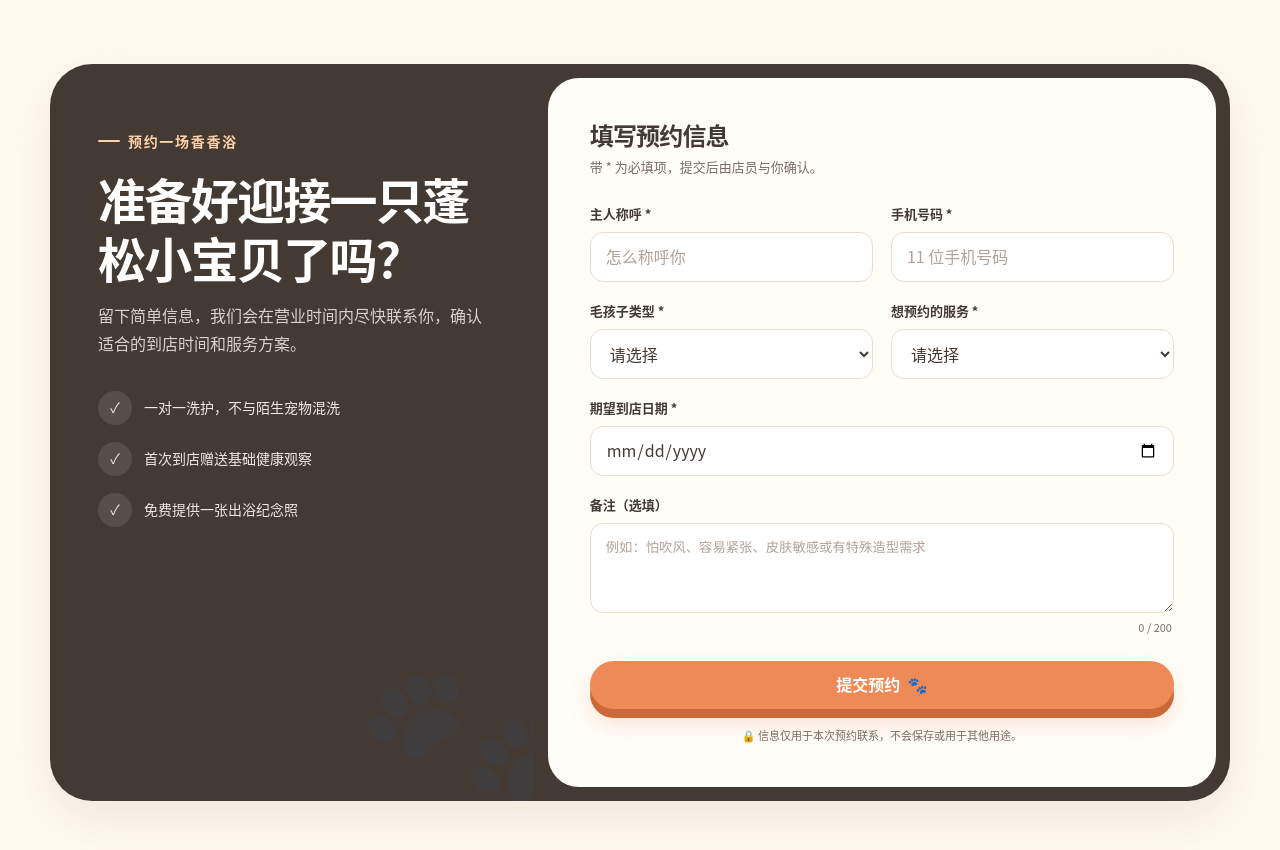
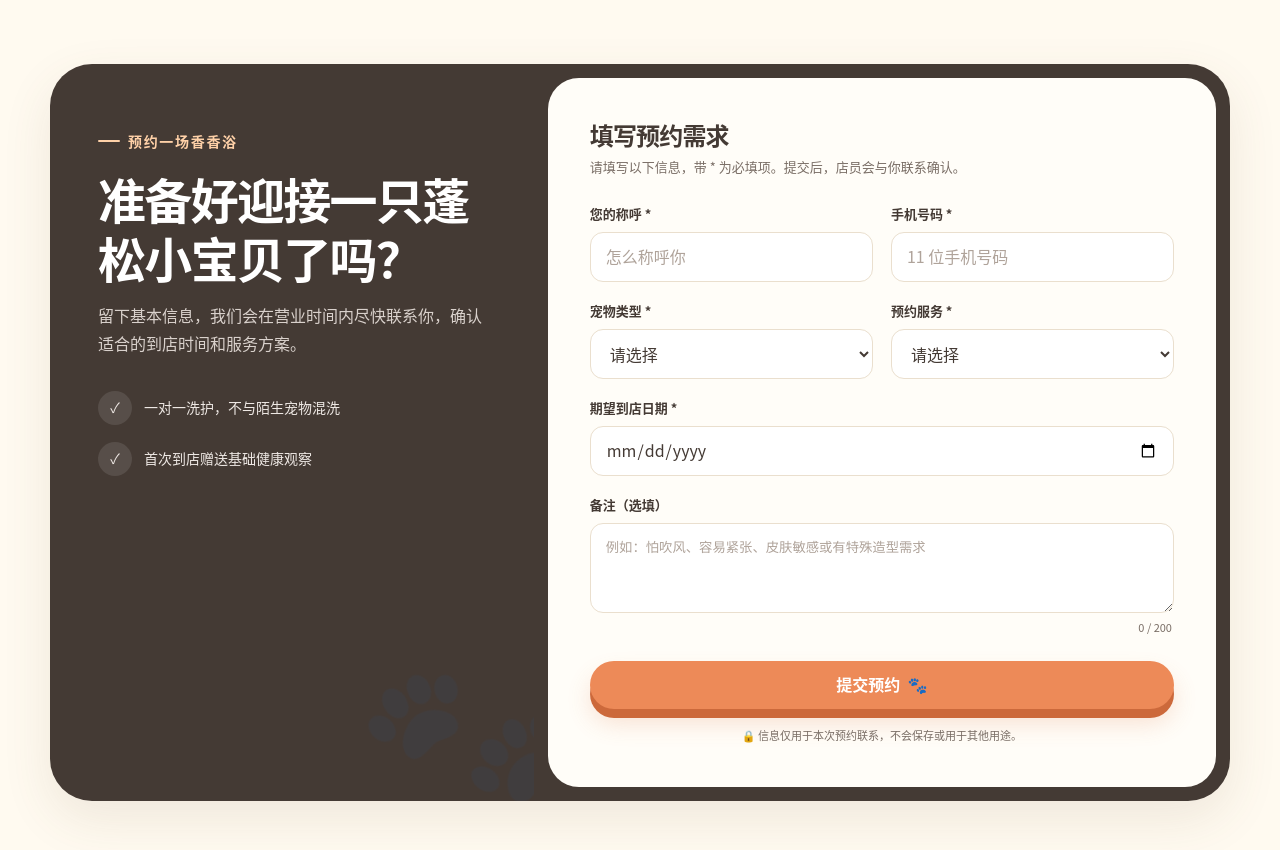
Before and after one commit to wangjoya684-cmyk/pet_care, a plain HTML site: page index.html in a window 1280 px wide. Shown: the part 3100-3950 px from the top of the page. Drawn offline with Linux system fonts and the light colour scheme.

Commit message:
yueyewenzi

```diff
--- a/index.html
+++ b/index.html
@@ -518,22 +518,21 @@
           <div class="booking-copy">
             <span class="eyebrow">预约一场香香浴</span>
             <h2 id="booking-title">准备好迎接一只蓬松小宝贝了吗？</h2>
-            <p>留下简单信息，我们会在营业时间内尽快联系你，确认适合的到店时间和服务方案。</p>
+            <p>留下基本信息，我们会在营业时间内尽快联系你，确认适合的到店时间和服务方案。</p>
             <div class="booking-perks">
               <div class="booking-perk"><span>✓</span> 一对一洗护，不与陌生宠物混洗</div>
               <div class="booking-perk"><span>✓</span> 首次到店赠送基础健康观察</div>
-              <div class="booking-perk"><span>✓</span> 免费提供一张出浴纪念照</div>
             </div>
           </div>
           <div class="booking-form-wrap">
-            <h3>填写预约信息</h3>
-            <p class="form-intro">带 * 为必填项，提交后由店员与你确认。</p>
+            <h3>填写预约需求</h3>
+            <p class="form-intro">请填写以下信息，带 * 为必填项。提交后，店员会与你联系确认。</p>
             <form id="booking-form" novalidate>
               <div class="form-grid">
-                <div class="field"><label for="name">主人称呼 *</label><input id="name" name="name" type="text" placeholder="怎么称呼你" autocomplete="name" required></div>
+                <div class="field"><label for="name">您的称呼 *</label><input id="name" name="name" type="text" placeholder="怎么称呼你" autocomplete="name" required></div>
                 <div class="field"><label for="phone">手机号码 *</label><input id="phone" name="phone" type="tel" inputmode="numeric" placeholder="11 位手机号码" autocomplete="tel" required></div>
-                <div class="field"><label for="petType">毛孩子类型 *</label><select id="petType" name="petType" required><option value="">请选择</option><option value="dog">狗狗</option><option value="cat">猫咪</option><option value="other">其他小宠</option></select></div>
-                <div class="field"><label for="service">想预约的服务 *</label><select id="service" name="service" required><option value="">请选择</option><option value="basic">基础香香浴</option><option value="care">精致焕新洗护</option><option value="spa">植萃舒缓 SPA</option><option value="unsure">还不确定，想听建议</option></select></div>
+                <div class="field"><label for="petType">宠物类型 *</label><select id="petType" name="petType" required><option value="">请选择</option><option value="dog">狗狗</option><option value="cat">猫咪</option><option value="other">其他小宠</option></select></div>
+                <div class="field"><label for="service">预约服务 *</label><select id="service" name="service" required><option value="">请选择</option><option value="basic">基础香香浴</option><option value="care">精致焕新洗护</option><option value="spa">植萃舒缓 SPA</option><option value="unsure">还不确定，想听建议</option></select></div>
                 <div class="field full"><label for="date">期望到店日期 *</label><input id="date" name="date" type="date" required></div>
                 <div class="field full">
                   <label for="notes">备注（选填）</label>
```
Also changed, not shown: 2 other files.
